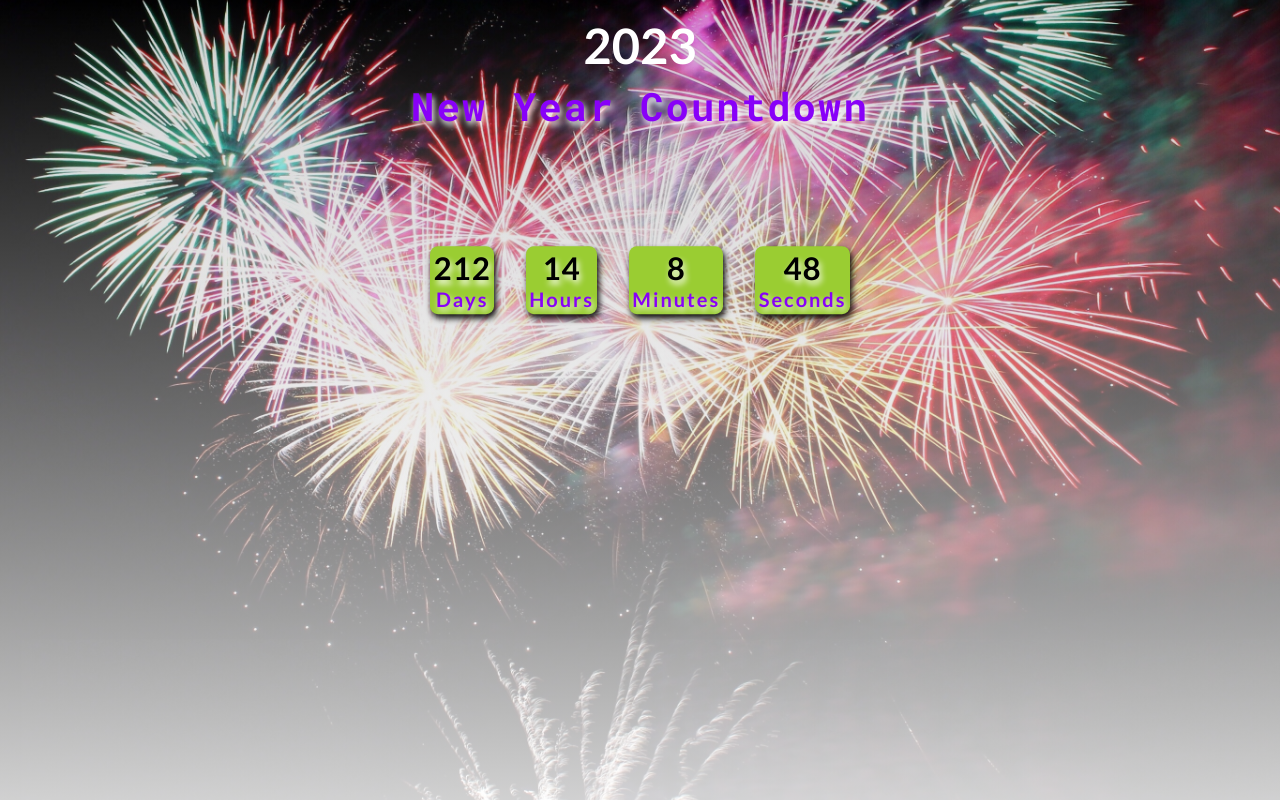
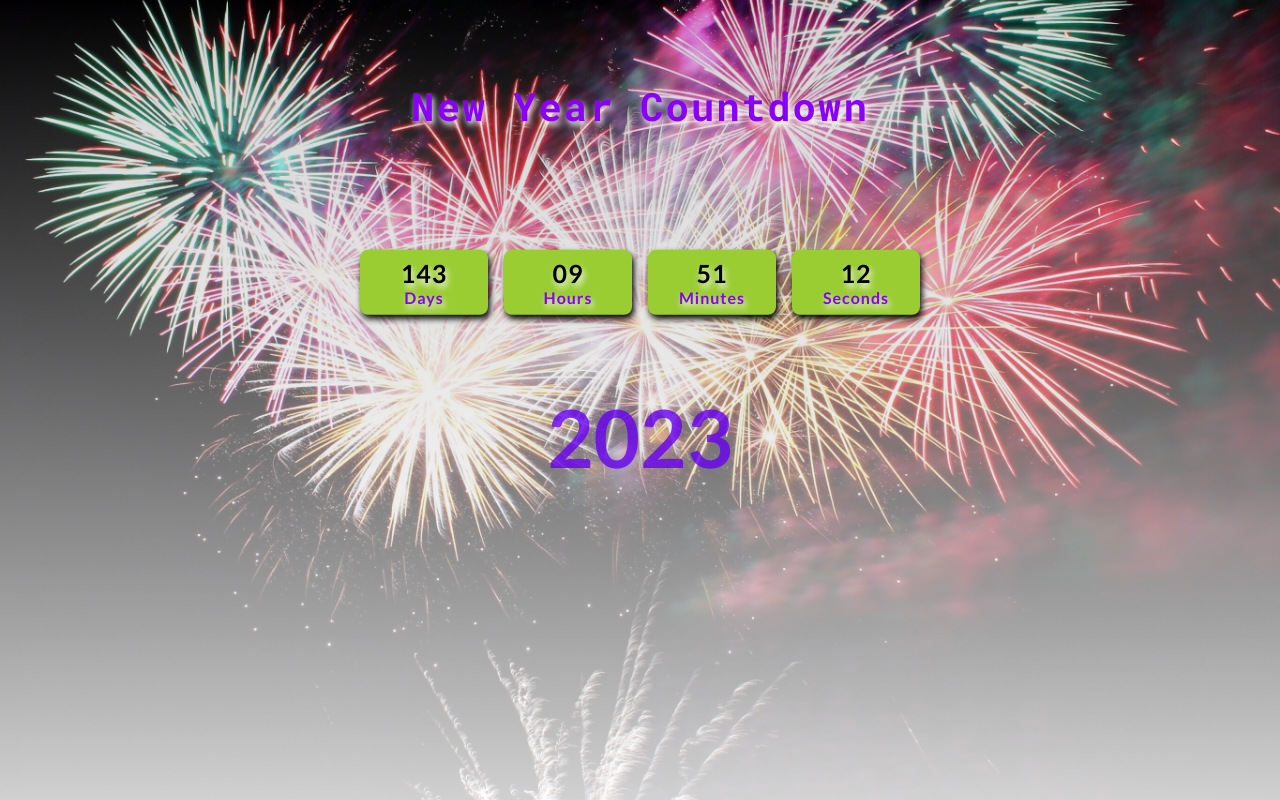
Before and after one commit to sameerahmed976/new-year-count-down, a plain HTML site: page index.html in a window 1280 px wide. Drawn offline with Linux system fonts and the light colour scheme.

Commit message:
added javascript content

```diff
--- a/index.html
+++ b/index.html
@@ -10,6 +10,7 @@
   </head>
   <body>
     <main>
+      <section class="loader"></section>
       <section class="background">
         <section class="heading">
           <h2>New Year Countdown</h2>
@@ -40,8 +41,8 @@
           </section>
           <!-- end of second -->
         </section>
+        <h1 class="next-year"></h1>
       </section>
-      <h1 class="next-year"></h1>
     </main>
   </body>
 </html>
--- a/script.js
+++ b/script.js
@@ -3,13 +3,47 @@ const hour = document.querySelector(".hours");
 const minute = document.querySelector(".minutes");
 const second = document.querySelector(".seconds");
 const nextYear = document.querySelector(".next-year");
+const background = document.querySelector(".background");
+
+const currentYear = new Date().getFullYear();
+const newYearTime = new Date(`January 01 ${currentYear + 1} 00:00:00`);
+nextYear.innerHTML = currentYear + 1;
+
+function updateCountdownTimer() {
+  const currentTime = new Date();
+  const differenceTime = newYearTime - currentTime;
+  // console.log(
+  //   "🚀 ~ file: script.js ~ line 14 ~ updateCountdownTimer ~ differenceTime",
+  //   differenceTime
+  // );
+
+  let d = Math.floor(differenceTime / 1000 / 60 / 60 / 24);
+  // console.log(d);
+  let h = Math.floor(differenceTime / 1000 / 60 / 60) % 24;
+  // console.log("🚀 ~ file: script.js ~ line 22 ~ updateCountdownTimer ~ h", h);
+  let m = Math.floor(differenceTime / 1000 / 60) % 60;
+  // console.log("🚀 ~ file: script.js ~ line 24 ~ updateCountdownTimer ~ m", m);
+
+  let s = Math.floor(differenceTime / 1000) % 60;
+  // console.log("🚀 ~ file: script.js ~ line 27 ~ updateCountdownTimer ~ s", s);
+
+  day.innerHTML = d;
+
+  function padding(p) {
+    return p < 10 ? `0${p}` : p;
+  }
+
+  hour.innerHTML = padding(h);
+  minute.innerHTML = padding(m);
+  second.innerHTML = padding(s);
+}
 
 const timer = setInterval(() => {
-  const date = new Date();
-  const currentYear = date.getFullYear();
-  nextYear.innerHTML = `${currentYear + 1}`;
+  updateCountdownTimer();
+}, 1000);
 
-  hour.innerHTML = date.getHours();
-  minute.innerHTML = date.getMinutes();
-  second.innerHTML = date.getSeconds();
+setTimeout(() => {
+  const loader = document.querySelector(".loader");
+  loader.style.display = "none";
+  background.style.display = "block";
 }, 1000);
--- a/style.css
+++ b/style.css
@@ -90,6 +90,7 @@ p {
 }
 
 .background {
+  display: none;
   position: absolute;
   background: linear-gradient(
       to bottom,
@@ -118,9 +119,11 @@ p {
 .container {
   display: flex;
   justify-content: center;
+  flex-direction: column;
   align-items: center;
-  gap: 0.5rem;
+  gap: 1rem;
   margin: 0 auto;
+  margin-top: -4rem;
 }
 
 .hours-container,
@@ -131,9 +134,10 @@ p {
   text-shadow: 2px 4px 6px rgb(255, 255, 255);
   background-color: yellowgreen;
   box-shadow: var(--box-shadow-1);
-  padding: 0.2rem;
   border-radius: 0.5rem;
   cursor: pointer;
+  width: 40%;
+  padding: 0.5rem;
   animation: bounce 1s linear infinite alternate;
 }
 
@@ -160,20 +164,78 @@ h1 {
 
 h4 {
   text-transform: capitalize;
-  font-size: var(--font-size-s-h3);
+  font-size: var(--font-size-s-h4);
   font-weight: bold;
   letter-spacing: 1px;
 }
 
 p {
-  font-size: var(--font-size-s-h5);
+  font-size: var(--font-size-s-h6);
   font-weight: bold;
-  letter-spacing: 2px;
+  letter-spacing: 1px;
   color: rgb(136, 0, 248);
+}
+
+.loader {
+  position: absolute;
+  left: 50%;
+  top: 50%;
+  transform: translate(-50%, -50%);
+  border: 16px solid #f3f3f3;
+  border-radius: 50%;
+  border-top: 16px solid #3498db;
+  width: 120px;
+  height: 120px;
+  animation: spinner 0.5s linear infinite;
+}
+
+@keyframes spinner {
+  0% {
+    transform: rotate(0deg);
+  }
+  100% {
+    transform: rotate(360deg);
+  }
+}
+
+.next-year {
+  color: rgba(104, 0, 241, 0.8);
+  text-align: center;
+  z-index: 2;
+  margin-top: 4rem;
+  font-size: 2rem;
 }
 
 @media (min-width: 600px) {
   .container {
-    gap: 2rem;
+    margin-top: 2rem;
+    gap: 1rem;
+  }
+  .container {
+    flex-direction: row;
+  }
+  .hours-container,
+  .minutes-container,
+  .seconds-container,
+  .days-container {
+    width: 20%;
+  }
+  .next-year {
+    font-size: 5rem;
   }
 }
+@media (min-width: 768px) {
+  .container {
+    margin-top: 2rem;
+    gap: 1rem;
+  }
+  .container {
+    flex-direction: row;
+  }
+  .hours-container,
+  .minutes-container,
+  .seconds-container,
+  .days-container {
+    width: 10%;
+  }
+}
```
